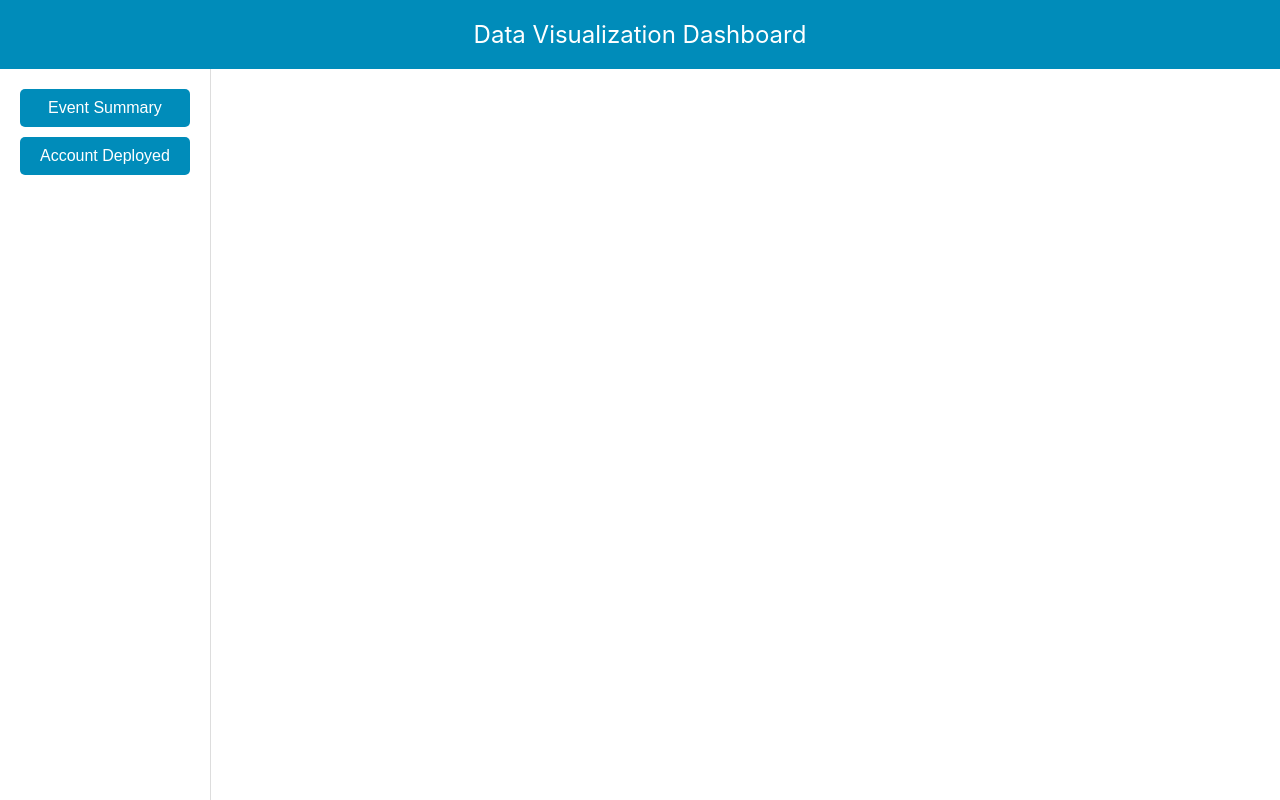
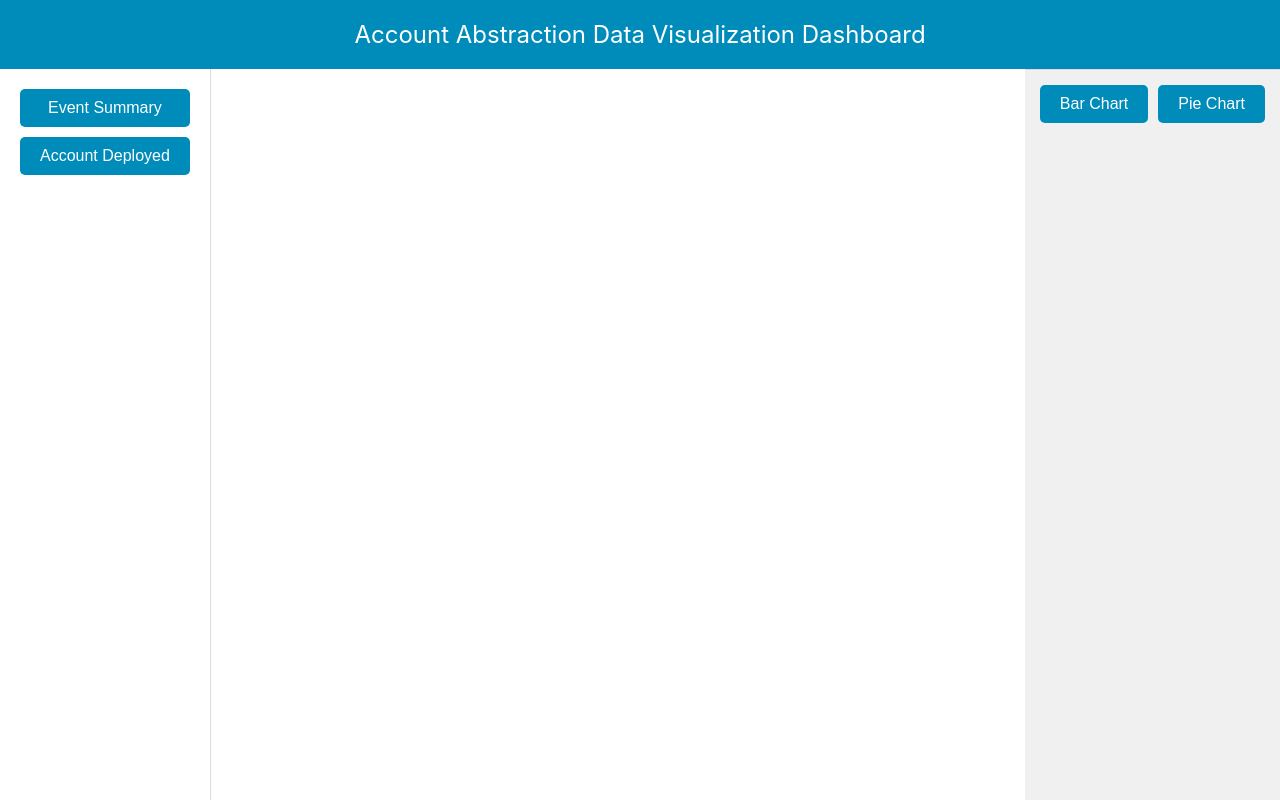
Before and after one commit to emailtovamos/eth-london, a React (Create React App) app in the folder vis-js/graphql-visualization/: page / in a window 1280 px wide. Built offline with nearby package versions, Linux system fonts and the light colour scheme.

Commit message:
pie chart option

```diff
--- a/vis-js/graphql-visualization/src/AccountDeployedChart.js
+++ b/vis-js/graphql-visualization/src/AccountDeployedChart.js
@@ -1,7 +1,7 @@
 // AccountDeployedChart.js
 import React from 'react';
 import { useQuery, gql } from '@apollo/client';
-import { BarChart, Bar, XAxis, YAxis, Tooltip, Legend } from 'recharts';
+import { BarChart, Bar, PieChart, Pie, Cell, XAxis, YAxis, Tooltip, Legend } from 'recharts';
 
 const GET_ACCOUNT_DEPLOYED = gql`
 {
@@ -11,7 +11,7 @@ const GET_ACCOUNT_DEPLOYED = gql`
   }
 }`;
 
-const AccountDeployedChart = () => {
+const AccountDeployedChart = ({ chartType }) => {
   const { loading, error, data } = useQuery(GET_ACCOUNT_DEPLOYED);
 
   if (loading) return <p>Loading...</p>;
@@ -25,7 +25,8 @@ const AccountDeployedChart = () => {
   }));
 
   return (
-    <BarChart width={800} height={400} data={chartData}>
+    chartType === 'Bar' ? (
+      <BarChart width={1600} height={800} data={chartData}>
         <XAxis dataKey="name" />
         <YAxis />
         <Tooltip />
@@ -33,6 +34,14 @@ const AccountDeployedChart = () => {
         <Bar dataKey="Sender" fill="#8884d8" />
         <Bar dataKey="Factory" fill="#82ca9d" />
       </BarChart>
+    ) : (
+      <PieChart width={1600} height={800}>
+        <Pie dataKey="Sender" data={chartData} cx={800} cy={400} outerRadius={300} fill="#8884d8" label />
+        <Pie dataKey="Factory" data={chartData} cx={800} cy={400} outerRadius={200} fill="#82ca9d" label />
+        <Tooltip />
+        <Legend />
+      </PieChart>
+    )
   );
 };
 
--- a/vis-js/graphql-visualization/src/App.css
+++ b/vis-js/graphql-visualization/src/App.css
@@ -43,3 +43,25 @@
   display: flex;
   flex-grow: 1;
 }
+
+.chartTypeButtons {
+  padding: 10px;
+  text-align: center;
+  background-color: #f0f0f0;
+  border-top: 1px solid #ddd;
+}
+
+.chartTypeButtons button {
+  margin: 5px;
+  padding: 10px 20px;
+  font-size: 16px;
+  border: none;
+  border-radius: 5px;
+  background-color: #008CBA;
+  color: white;
+  cursor: pointer;
+}
+
+.chartTypeButtons button:hover {
+  background-color: #005f5f;
+}
--- a/vis-js/graphql-visualization/src/App.js
+++ b/vis-js/graphql-visualization/src/App.js
@@ -14,12 +14,14 @@ const client = new ApolloClient({
 
 function App() {
   const [showChart, setShowChart] = useState(false);
+  const [chartType, setChartType] = useState('Bar');  // New state variable for chart type
+
 
   return (
     <ApolloProvider client={client}>
       <div className="App">
         <div className="header">
-          Data Visualization Dashboard
+          Account Abstraction Data Visualization Dashboard
         </div>
         <div className="content">
           <div className="sidebar">
@@ -32,8 +34,12 @@ function App() {
           </div>
           <div className="chartArea">
             {/* {showEventSummary && <EventSummaryChart />} */}
-            {showChart === 'EventSummary' && <EventSummaryChart />}
-            {showChart === 'AccountDeployed' && <AccountDeployedChart />}
+            {showChart === 'EventSummary' && <EventSummaryChart chartType={chartType}/>}
+            {showChart === 'AccountDeployed' && <AccountDeployedChart chartType={chartType}/>}
+          </div>
+          <div className="chartTypeButtons">
+            <button onClick={() => setChartType('Bar')}>Bar Chart</button>
+            <button onClick={() => setChartType('Pie')}>Pie Chart</button>
           </div>
         </div>
       </div>
--- a/vis-js/graphql-visualization/src/EventSummaryChart.js
+++ b/vis-js/graphql-visualization/src/EventSummaryChart.js
@@ -1,6 +1,6 @@
 import React from 'react';
 import { ApolloClient, InMemoryCache, ApolloProvider, useQuery, gql } from '@apollo/client';
-import { BarChart, Bar, XAxis, YAxis, Tooltip, Legend } from 'recharts';
+import { BarChart, Bar, PieChart, Pie, Cell, XAxis, YAxis, Tooltip, Legend } from 'recharts';
 
 // Set up Apollo Client
 const client = new ApolloClient({
@@ -24,7 +24,9 @@ const GET_EVENT_SUMMARY = gql`
   }
 `;
 
-const EventSummaryChart = () => {
+const COLORS = ['#0088FE', '#00C49F', '#FFBB28', '#FF8042'];
+
+const EventSummaryChart = ({ chartType }) => {
   const { loading, error, data } = useQuery(GET_EVENT_SUMMARY);
 
   if (loading) return <p>Loading...</p>;
@@ -37,13 +39,25 @@ const EventSummaryChart = () => {
   }));
 
   return (
-    <BarChart width={800} height={400} data={summaryData}>
+    chartType === 'Bar' ? (
+      <BarChart width={1200} height={600} data={summaryData}>
         <XAxis dataKey="name" />
         <YAxis />
         <Tooltip />
         <Legend />
         <Bar dataKey="Count" fill="#82ca9d" />
       </BarChart>
+    ) : (
+      <PieChart width={1200} height={600}>
+        <Pie dataKey="Count" data={summaryData} cx={400} cy={300} outerRadius={300} label>
+          {
+            summaryData.map((entry, index) => <Cell key={`cell-${index}`} fill={COLORS[index % COLORS.length]} />)
+          }
+        </Pie>
+        <Tooltip />
+        <Legend />
+      </PieChart>
+    )
   );
 };
 
```
Lines whose indentation alone changed are shown as unchanged.
